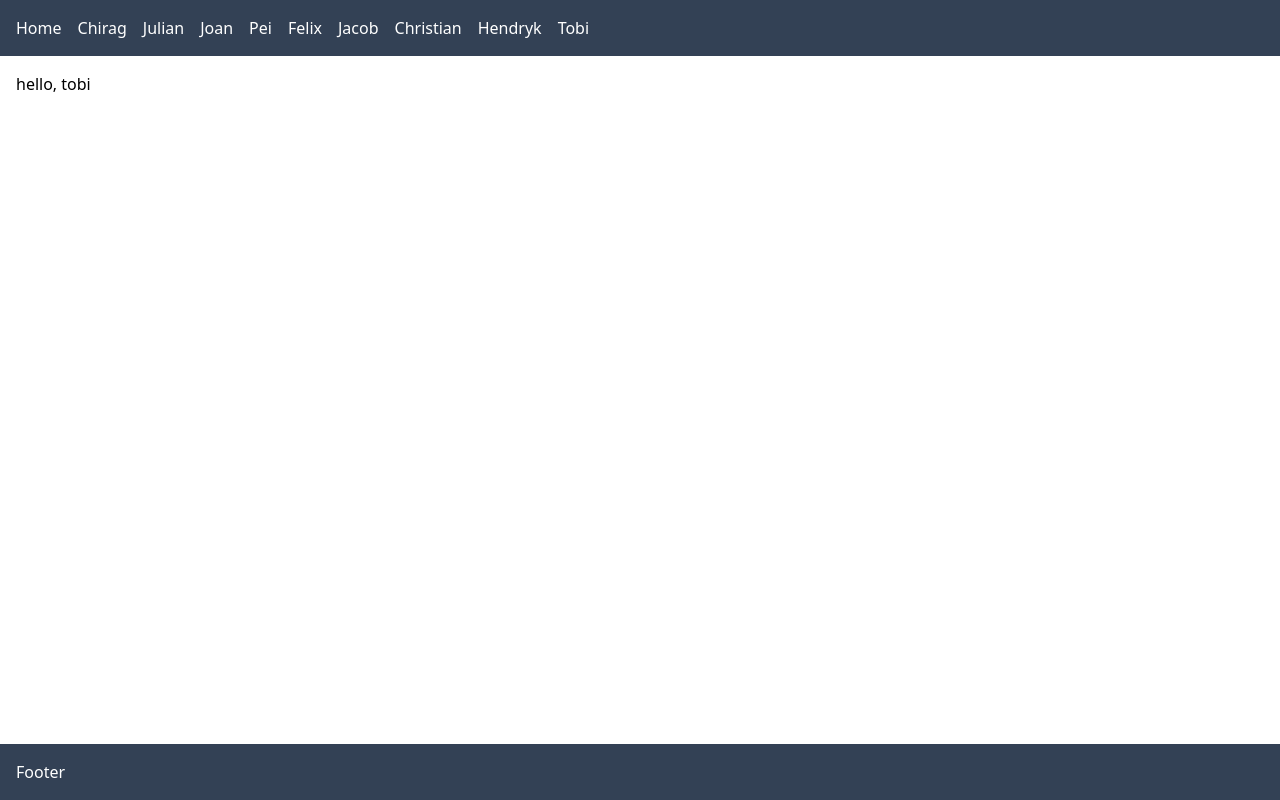
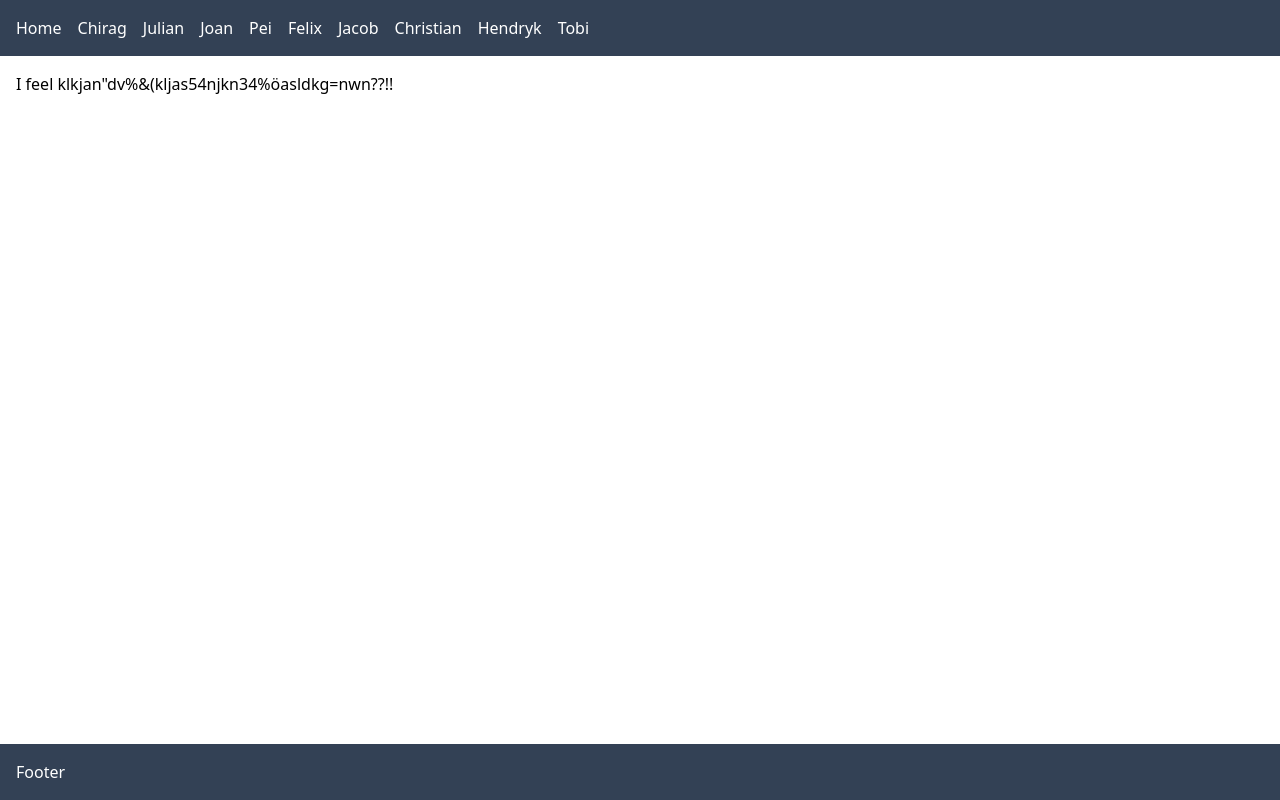
Before and after one commit to devhausleipzigacademy/camp10-practice-git-pullrequest, a React (Vite) app: page /tobi in a window 1280 px wide. Built offline with nearby package versions, Linux system fonts and the light colour scheme.

Commit message:
tobis stuff

```diff
--- a/src/main.tsx
+++ b/src/main.tsx
@@ -5,6 +5,7 @@ import { createBrowserRouter, RouterProvider } from "react-router-dom";
 import { RootLayout } from "./layouts/Root";
 import { Chirag } from "./pages/Chirag";
 import { Julian } from "./pages/Julian";
+import { Tobi } from "./pages/Tobi";
 
 const router = createBrowserRouter([
 	{
@@ -49,7 +50,7 @@ const router = createBrowserRouter([
 			},
 			{
 				path: "tobi",
-				element: <p>hello, tobi </p>,
+				element: <Tobi />,
 			},
 		],
 	},
--- /dev/null
+++ b/src/pages/Tobi.tsx
@@ -0,0 +1,3 @@
+export function Tobi() {
+	return <div>I feel klkjan"dv%&(kljas54njkn34%öasldkg=nwn??!!</div>;
+}
```
